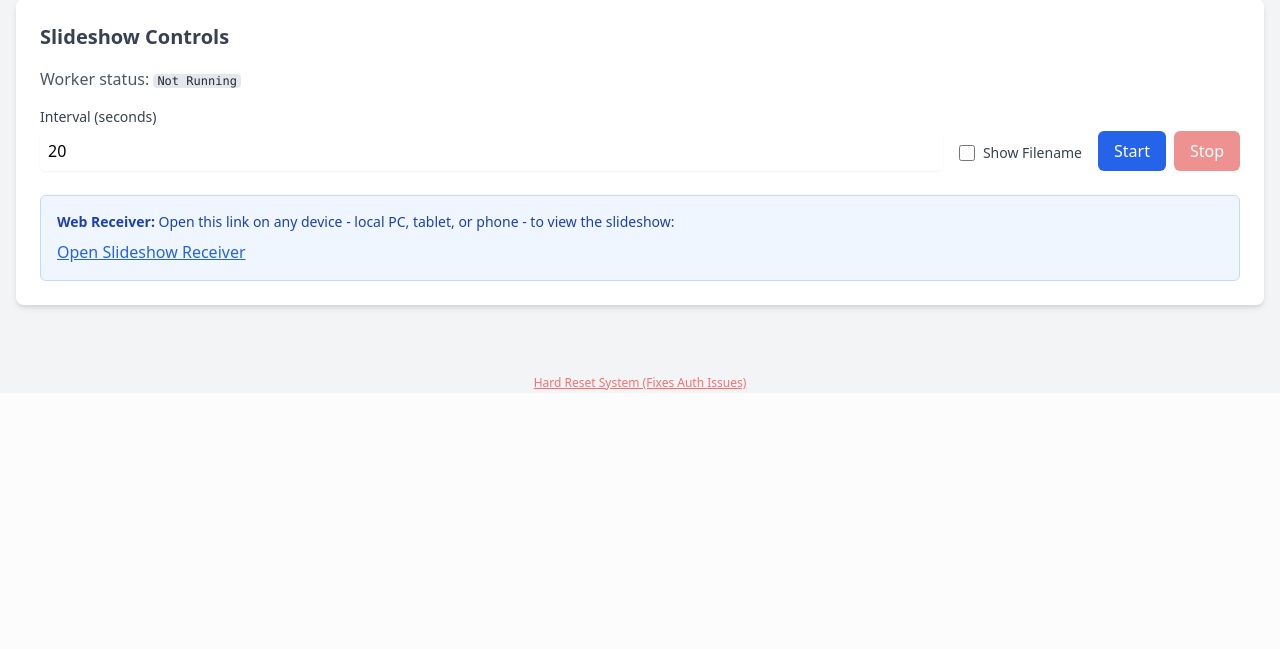
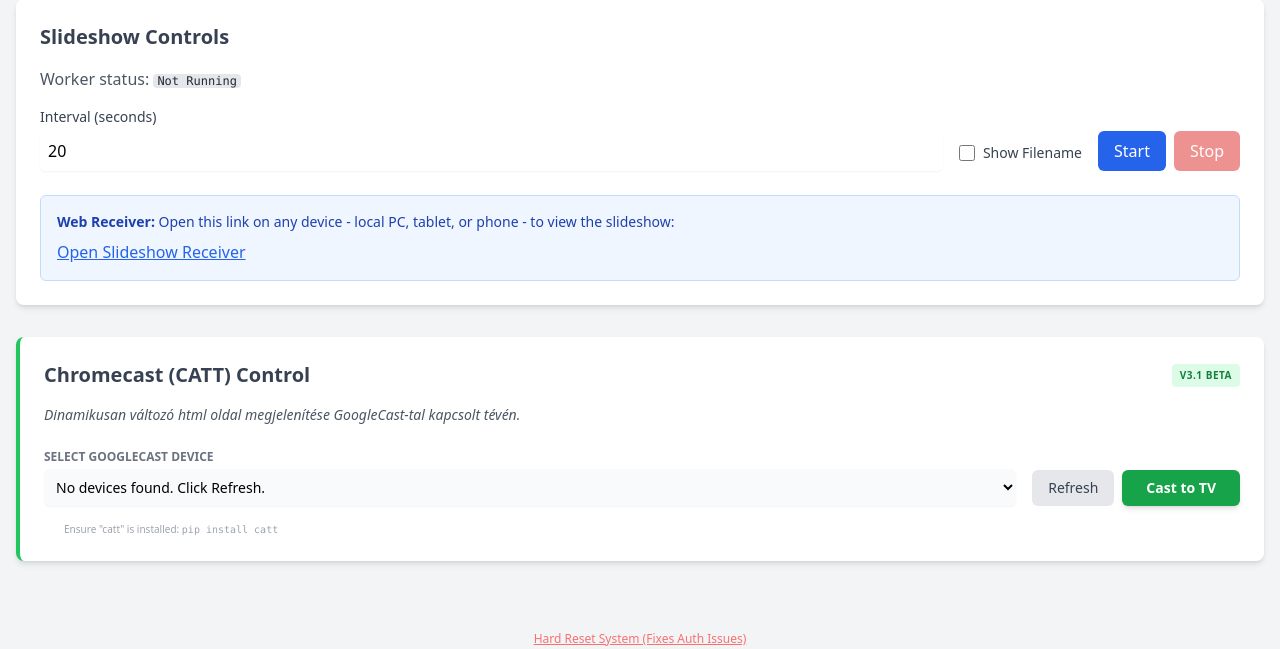
Before and after one commit to TTTZsolt/google-photos-slideshow, a FastAPI app: page / in a window 1280 px wide. Shown: the part 436-1085 px from the top of the page. Before the commit the page ends 826 px from the top, so only its background shows below. Run offline with FastAPI, Linux system fonts and the light colour scheme; some libraries are stand-ins or nearby versions.

Commit message:
v3.1 Beta: Integrated catt for Chromecast support with device list selection

```diff
--- a/backend/templates/index.html
+++ b/backend/templates/index.html
@@ -93,9 +93,95 @@
                 <span id="errorText"></span>
             </div>
         </div>
+        <div class="bg-white rounded-lg shadow-md p-6 mt-8 border-l-4 border-green-500">
+            <div class="flex items-center justify-between mb-4">
+                <h2 class="text-xl font-semibold text-gray-700">Chromecast (CATT) Control</h2>
+                <span
+                    class="px-2 py-1 text-[10px] font-bold uppercase tracking-wider bg-green-100 text-green-700 rounded">v3.1
+                    Beta</span>
+            </div>
+            <p class="text-gray-600 mb-6 text-sm italic">Dinamikusan változó html oldal megjelenítése GoogleCast-tal
+                kapcsolt tévén.</p>
+
+            <div class="flex flex-col md:flex-row items-end gap-4">
+                <div class="flex-1 w-full">
+                    <label for="deviceSelect" class="block text-xs font-bold text-gray-500 uppercase mb-1">Select
+                        GoogleCast Device</label>
+                    <select id="deviceSelect"
+                        class="block w-full rounded-md border-gray-300 shadow-sm focus:border-green-500 focus:ring-green-500 p-2 text-sm bg-gray-50">
+                        <option value="">No devices found. Click Refresh.</option>
+                    </select>
+                </div>
+                <div class="flex items-center gap-2 w-full md:w-auto">
+                    <button id="refreshDevicesBtn" onclick="refreshDevices()"
+                        class="flex-1 md:flex-none bg-gray-200 text-gray-700 px-4 py-2 rounded-md hover:bg-gray-300 transition text-sm font-medium">Refresh</button>
+                    <button id="castBtn" onclick="castToTV()"
+                        class="flex-1 md:flex-none bg-green-600 text-white px-6 py-2 rounded-md hover:bg-green-700 font-bold transition shadow-md text-sm">Cast
+                        to TV</button>
+                </div>
+            </div>
+            <div class="mt-4 flex items-center gap-2 text-[10px] text-gray-400">
+                <svg class="w-3 h-3" fill="none" stroke="currentColor" viewBox="0 0 24 24">
+                    <path stroke-linecap="round" stroke-linejoin="round" stroke-width="2" d="id-13"></path>
+                </svg>
+                <span>Ensure "catt" is installed: <code>pip install catt</code></span>
+            </div>
+        </div>
     </div>
 
     <script>
+        async function refreshDevices() {
+            const btn = document.getElementById('refreshDevicesBtn');
+            const select = document.getElementById('deviceSelect');
+            btn.disabled = true;
+            btn.textContent = 'Scanning...';
+            select.innerHTML = '<option value="">Scanning for devices...</option>';
+
+            try {
+                const response = await fetch('/slideshow/devices');
+                const data = await response.json();
+                select.innerHTML = '';
+                if (data.devices && data.devices.length > 0) {
+                    data.devices.forEach(dev => {
+                        const opt = document.createElement('option');
+                        opt.value = dev;
+                        opt.textContent = dev;
+                        select.appendChild(opt);
+                    });
+                } else {
+                    const empty = document.createElement('option');
+                    empty.textContent = "No devices found. Try again.";
+                    empty.value = "";
+                    select.appendChild(empty);
+                }
+            } catch (error) {
+                console.error('Error scanning devices:', error);
+                select.innerHTML = '<option value="">Error scanning.</option>';
+            } finally {
+                btn.disabled = false;
+                btn.textContent = 'Refresh';
+            }
+        }
+
+        async function castToTV() {
+            const deviceName = document.getElementById('deviceSelect').value;
+            if (!deviceName) {
+                alert('Please select a device first!');
+                return;
+            }
+            try {
+                const response = await fetch(`/slideshow/cast?device_name=${encodeURIComponent(deviceName)}`, { method: 'POST' });
+                const data = await response.json();
+                if (response.ok) {
+                    alert(data.message);
+                } else {
+                    alert('Error: ' + data.detail);
+                }
+            } catch (error) {
+                alert('Cast failed: ' + error);
+            }
+        }
+
         async function deleteB2Account(id) {
             if (!confirm('Are you sure you want to delete this bucket and its index?')) return;
             try {
```
Also changed, not shown: backend/routers/dashboard.py (+51 -0 lines).
